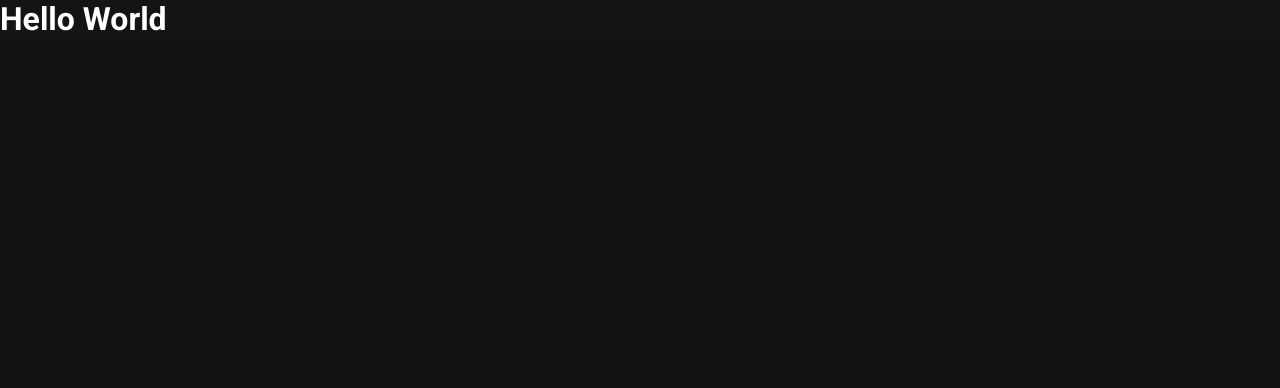
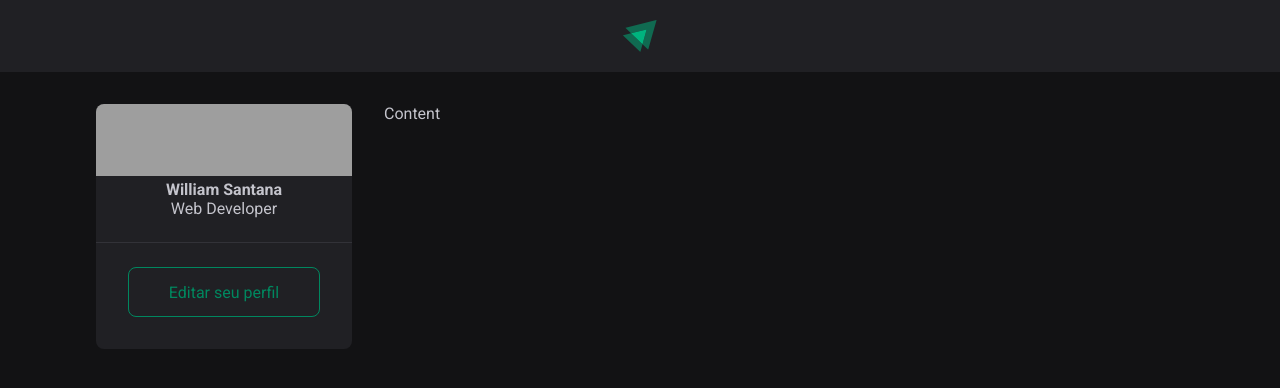
Before and after one commit to wwilliamsantana/ignite-Feed, a React (Vite) app: page / in a window 1280 px wide. Shown: the top 388 px of the page. Built offline with nearby package versions, Linux system fonts and the light colour scheme; grey boxes are pictures that could not be loaded.

Commit message:
Estrutura da aplicação: Componente Sidebar

```diff
--- a/src/App.jsx
+++ b/src/App.jsx
@@ -1,12 +1,25 @@
 import { Header } from "./components/Header";
+
+import styles from "./App.module.css"
 import "./global.css"
+import { Sidebar } from "./components/Sidebar";
 
 export function App() {
-
 
   return (
     <div>
      <Header/>
+
+    <div className={styles.wrapper}>
+
+      <Sidebar/>
+
+      <main>Content</main>
+
+
+    </div>
+
+
     </div>
   )
 }
--- /dev/null
+++ b/src/App.module.css
@@ -0,0 +1,10 @@
+.wrapper{
+  max-width: 70rem;
+  margin: 2rem auto;
+  padding: 0 1rem;
+
+  display: grid;
+  grid-template-columns: 256px 1fr;
+  gap: 2rem;
+  align-items: flex-start;
+}
--- a/src/components/Header.jsx
+++ b/src/components/Header.jsx
@@ -1,10 +1,14 @@
 import styles from "./Header.module.css"
+import igniteLogo from ".././assets/ignite-logo.svg"
+
+
+
 
 export function Header(){
 
   return (
     <header className={styles.header}>
-        <h1>Hello World</h1>
+        <img src={igniteLogo} alt="Logotipo Ignite" />
     </header>
   )
 
--- a/src/components/Header.module.css
+++ b/src/components/Header.module.css
@@ -1,4 +1,10 @@
 .header{
-  background: #141412;
-  color: #fff;
+  background: var(--gray-800);
+  display: flex;
+  justify-content: center;
+  padding: 1.25rem 0;
 }
+
+.header img{
+  height: 2rem;
+}
--- /dev/null
+++ b/src/components/Sidebar.jsx
@@ -0,0 +1,23 @@
+import styles from "./Sidebar.module.css"
+
+export function Sidebar(){
+  return (
+    <aside className={styles.sidebar}>
+      <img
+        className={styles.cover}
+        src="https://images.unsplash.com/photo-1542831371-29b0f74f9713?ixlib=rb-1.2.1&ixid=MnwxMjA3fDB8MHxwaG90by1wYWdlfHx8fGVufDB8fHx8&auto=format&fit=crop&w=500&q=50"
+      />
+
+      <div className={styles.profile}>
+        <strong>William Santana</strong>
+        <span>Web Developer</span>
+      </div>
+
+      <footer>
+        <a href="#">
+          Editar seu perfil
+        </a>
+      </footer>
+    </aside>
+  )
+}
--- /dev/null
+++ b/src/components/Sidebar.module.css
@@ -0,0 +1,42 @@
+.sidebar{
+  background: var(--gray-800);
+  border-radius: 8px;
+  overflow: hidden; /*Respeitar o espaço do aside*/
+}
+
+.cover{
+  width: 100%;
+  height: 72px;
+  object-fit: cover; /*Para não distorcer a image, adequa ao espaço*/
+}
+
+.profile{
+  display: flex;
+  flex-direction: column;
+  align-items: center;
+}
+
+.sidebar footer{
+  border-top: 1px solid var(--gray-600);
+  margin-top: 1.5rem;
+  padding: 1.5rem 2rem 2rem;
+}
+
+.sidebar footer a{
+  width: 100%;
+  background: transparent;
+  color: var(--green-500);
+  border:  1px solid var(--green-500);
+  border-radius: 8px;
+  height: 50px;
+  padding: 0 1.5rem;
+  font-weight: block;
+  text-decoration: none;
+
+  display: flex;
+  align-items: center;
+  justify-content: center;
+
+
+
+}
```
Also changed, not shown: src/assets/ignite-logo.svg (added).
